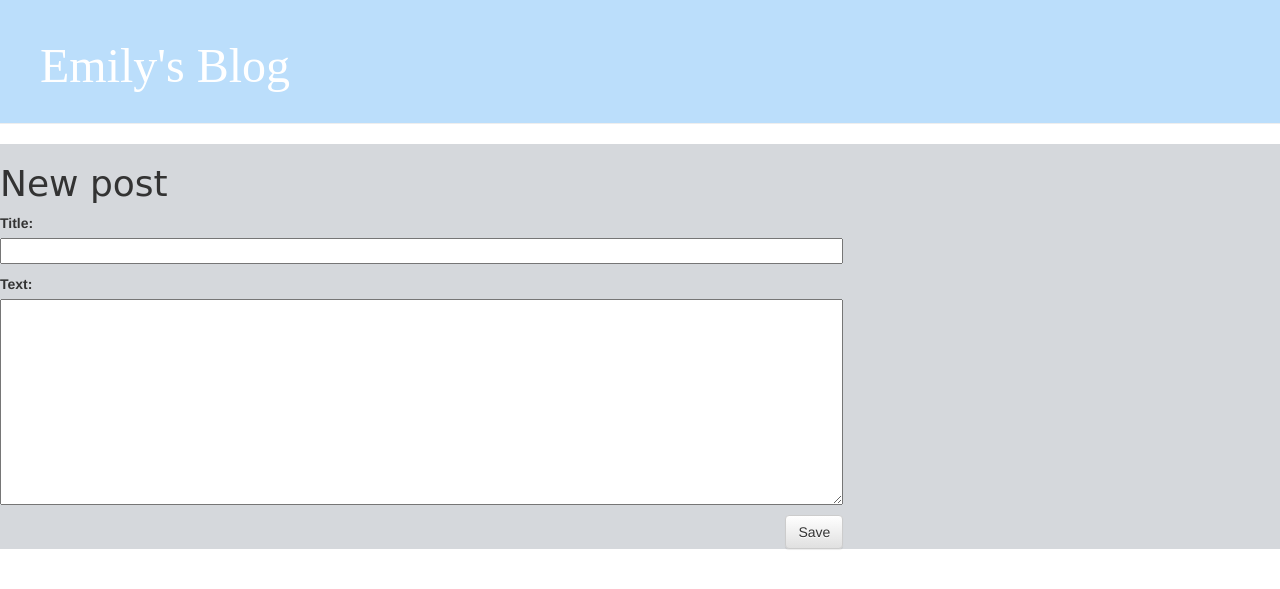
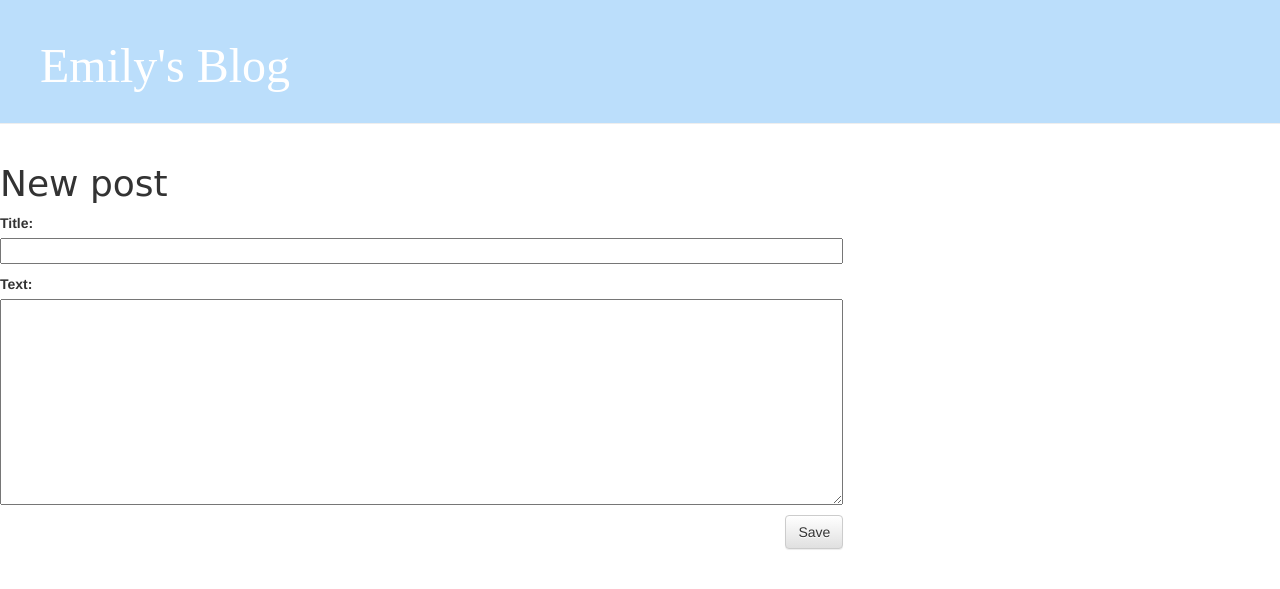
Before and after one commit to emilyc99/my-first-blog, a Django app: page /post/new/ in a window 1280 px wide. Shown: the top 589 px of the page. Run offline with Django 3.2, Linux system fonts and the light colour scheme; some libraries are stand-ins or nearby versions.

Commit message:
more updates to css

```diff
--- a/blog/static/css/blog.css
+++ b/blog/static/css/blog.css
@@ -30,9 +30,10 @@ body {
     font-family: 'Helvetica Neue', Helvetica, sans-serif;
 }
 
-.content-container {
+/*.content-container {
+  margin-left: 40px;
   background-color: #D5D8DC;
-}
+}*/
 
 
 h1, h2, h3, h4 {
```
